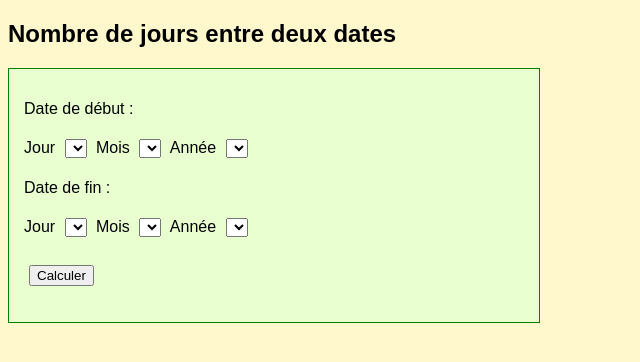
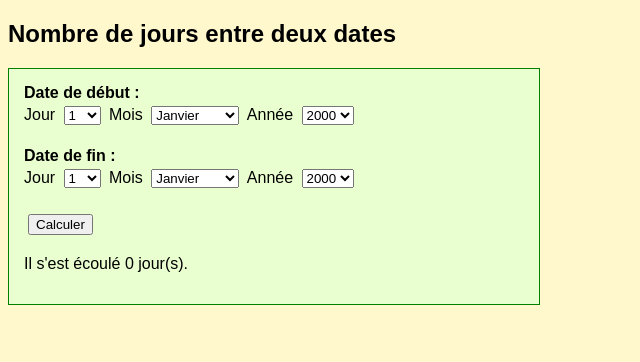
Before and after one commit to webalgerie/date, a plain HTML site: page index.html in a window 1280 px wide. Both pictures are taken after a click on the button "Calculer". Shown: the whole page, without its empty margins (0-640 px from the left). Drawn offline with Linux system fonts and the light colour scheme.

Commit message:
Update index.html

```diff
--- a/index.html
+++ b/index.html
@@ -3,26 +3,30 @@
 <head>
 <meta charset="UTF-8">
 <title>Calcul entre deux dates</title>
+
 <style>
-    body { font-family: Arial; background: #fff8cc; }
-    .box { background: #eaffd0; padding: 15px; width: 500px; border: 1px solid green; }
-    select, button { margin: 5px; }
+body { font-family: Arial; background:#fff8cc; }
+.box { background:#eaffd0; padding:15px; width:500px; border:1px solid green; }
+select, button { margin:4px; }
 </style>
 </head>
+
 <body>
 
 <h2>Nombre de jours entre deux dates</h2>
 
 <div class="box">
-  <p>Date de début :</p>
-  Jour <select id="d1"></select>
-  Mois <select id="m1"></select>
-  Année <select id="y1"></select>
+<b>Date de début :</b><br>
+Jour <select id="jour1"></select>
+Mois <select id="mois1"></select>
+Année <select id="annee1"></select>
 
-  <p>Date de fin :</p>
-  Jour <select id="d2"></select>
-  Mois <select id="m2"></select>
-  Année <select id="y2"></select>
+<br><br>
+
+<b>Date de fin :</b><br>
+Jour <select id="jour2"></select>
+Mois <select id="mois2"></select>
+Année <select id="annee2"></select>
 
 <br><br>
 <button onclick="calculer()">Calculer</button>
@@ -31,17 +35,51 @@
 </div>
 
 <script>
-  function remplirSelect(id, debut, fin) {
+function remplir(id, debut, fin){
   let s = document.getElementById(id);
-    for (let i = debut; i <= fin; i++) {
-      let o = document.createElement("option");
-      o.value = i;
-      o.text = i;
+  for(let i=debut;i<=fin;i++){
+    let o=document.createElement("option");
+    o.value=i; o.text=i;
     s.appendChild(o);
   }
 }
 
-  function remplirMois(id) {
-    const mois = ["Janvier","Février","Mars","Avril","Mai","Juin",
+function remplirMois(id){
+  let mois=["Janvier","Février","Mars","Avril","Mai","Juin",
             "Juillet","Août","Septembre","Octobre","Novembre","Décembre"];
-    let s = document.get
+  let s=document.getElementById(id);
+  mois.forEach((m,i)=>{
+    let o=document.createElement("option");
+    o.value=i; o.text=m;
+    s.appendChild(o);
+  });
+}
+
+remplir("jour1",1,31);
+remplir("jour2",1,31);
+remplir("annee1",2000,2035);
+remplir("annee2",2000,2035);
+remplirMois("mois1");
+remplirMois("mois2");
+
+function calculer(){
+  let d1=new Date(
+    document.getElementById("annee1").value,
+    document.getElementById("mois1").value,
+    document.getElementById("jour1").value
+  );
+
+  let d2=new Date(
+    document.getElementById("annee2").value,
+    document.getElementById("mois2").value,
+    document.getElementById("jour2").value
+  );
+
+  let diff=Math.abs(d2-d1)/(1000*60*60*24);
+  document.getElementById("resultat").innerText=
+    "Il s'est écoulé "+diff+" jour(s).";
+}
+</script>
+
+</body>
+</html>
```
Lines whose indentation alone changed are shown as unchanged.
